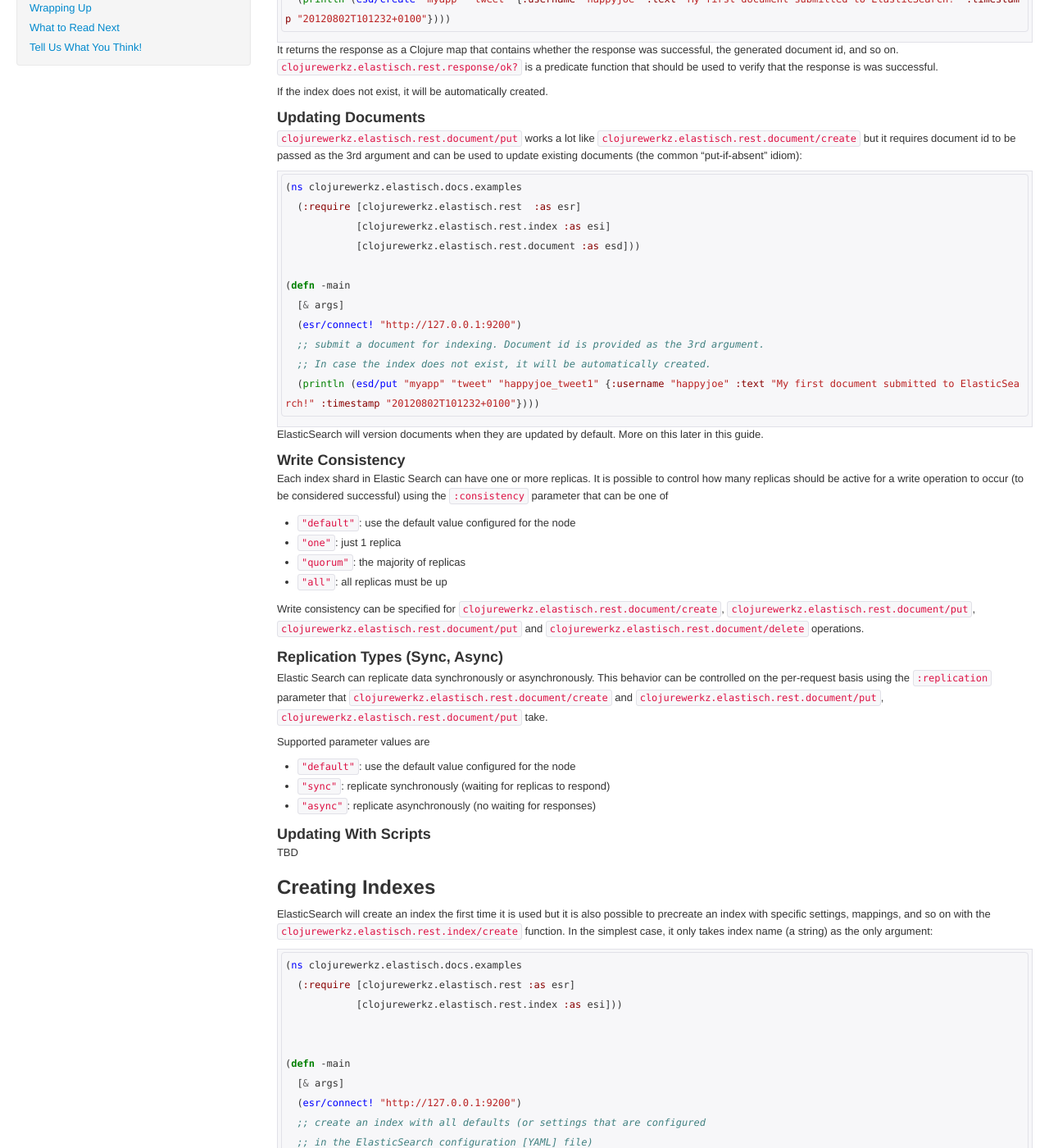
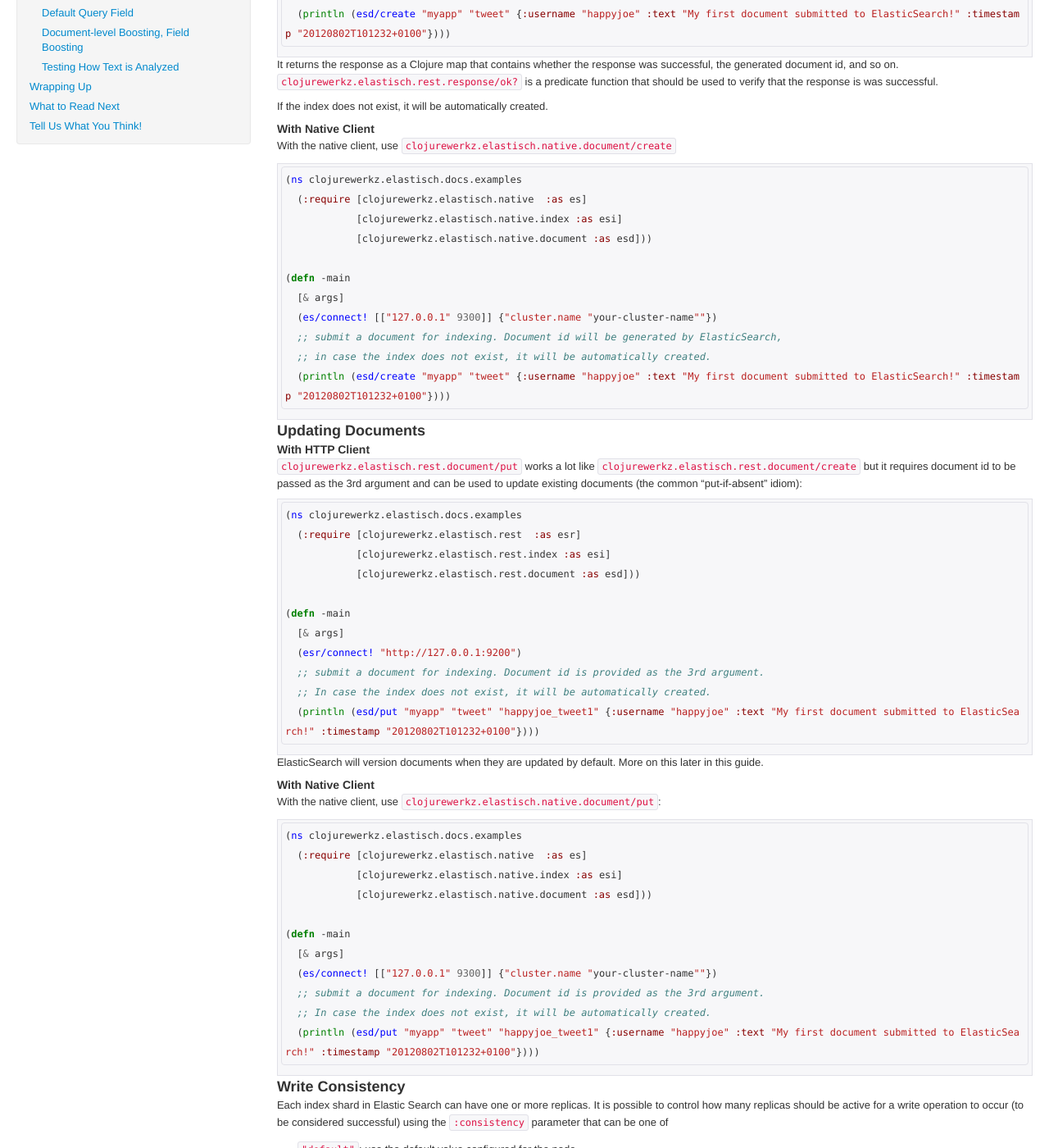
Before and after one commit to clojurewerkz/elastisch.docs, a Jekyll site: the page built from articles/indexing.md, in a window 1280 px wide and 1400 px high, scrolled down 1636 px. Shown: the whole window at 82% size. Built offline with Jekyll 4.4.1, drawn with Linux system fonts in a browser that asks for light colours; some web fonts are replaced; Markdown is read by kramdown in place of the engine named in the settings; comment, search, counter and statistics services are not loaded; some of the changed text lies outside the part shown.

Commit message:
Native client documentation

````diff
--- a/articles/indexing.md
+++ b/articles/indexing.md
@@ -95,6 +95,8 @@
 
 ### Creating Documents
 
+#### With HTTP Client
+
 To submit a document and have its id generated, use the `clojurewerkz.elastisch.rest.document/create` function. It takes an index name,
 a mapping type (more on mappings later in this guide) and the document you want to be indexed, as a Clojure map:
 
@@ -118,8 +120,28 @@
 
 If the index does not exist, it will be automatically created.
 
+#### With Native Client
+
+With the native client, use `clojurewerkz.elastisch.native.document/create`
+
+``` clojure
+(ns clojurewerkz.elastisch.docs.examples
+  (:require [clojurewerkz.elastisch.native  :as es]
+            [clojurewerkz.elastisch.native.index :as esi]
+            [clojurewerkz.elastisch.native.document :as esd]))
+
+(defn -main
+  [& args]
+  (es/connect! [["127.0.0.1" 9300]] {"cluster.name "your-cluster-name""})
+  ;; submit a document for indexing. Document id will be generated by ElasticSearch,
+  ;; in case the index does not exist, it will be automatically created.
+  (println (esd/create "myapp" "tweet" {:username "happyjoe" :text "My first document submitted to ElasticSearch!" :timestamp "20120802T101232+0100"})))
+```
+
 
 ### Updating Documents
+
+#### With HTTP Client
 
 `clojurewerkz.elastisch.rest.document/put` works a lot like `clojurewerkz.elastisch.rest.document/create` but it requires document id
 to be passed as the 3rd argument  and can be used to update existing documents (the common "put-if-absent" idiom):
@@ -139,6 +161,24 @@
 ```
 
 ElasticSearch will version documents when they are updated by default. More on this later in this guide.
+
+#### With Native Client
+
+With the native client, use `clojurewerkz.elastisch.native.document/put`:
+
+``` clojure
+(ns clojurewerkz.elastisch.docs.examples
+  (:require [clojurewerkz.elastisch.native  :as es]
+            [clojurewerkz.elastisch.native.index :as esi]
+            [clojurewerkz.elastisch.native.document :as esd]))
+
+(defn -main
+  [& args]
+  (es/connect! [["127.0.0.1" 9300]] {"cluster.name "your-cluster-name""})
+  ;; submit a document for indexing. Document id is provided as the 3rd argument.
+  ;; In case the index does not exist, it will be automatically created.
+  (println (esd/put "myapp" "tweet" "happyjoe_tweet1" {:username "happyjoe" :text "My first document submitted to ElasticSearch!" :timestamp "20120802T101232+0100"})))
+```
 
 
 ### Write Consistency
````
